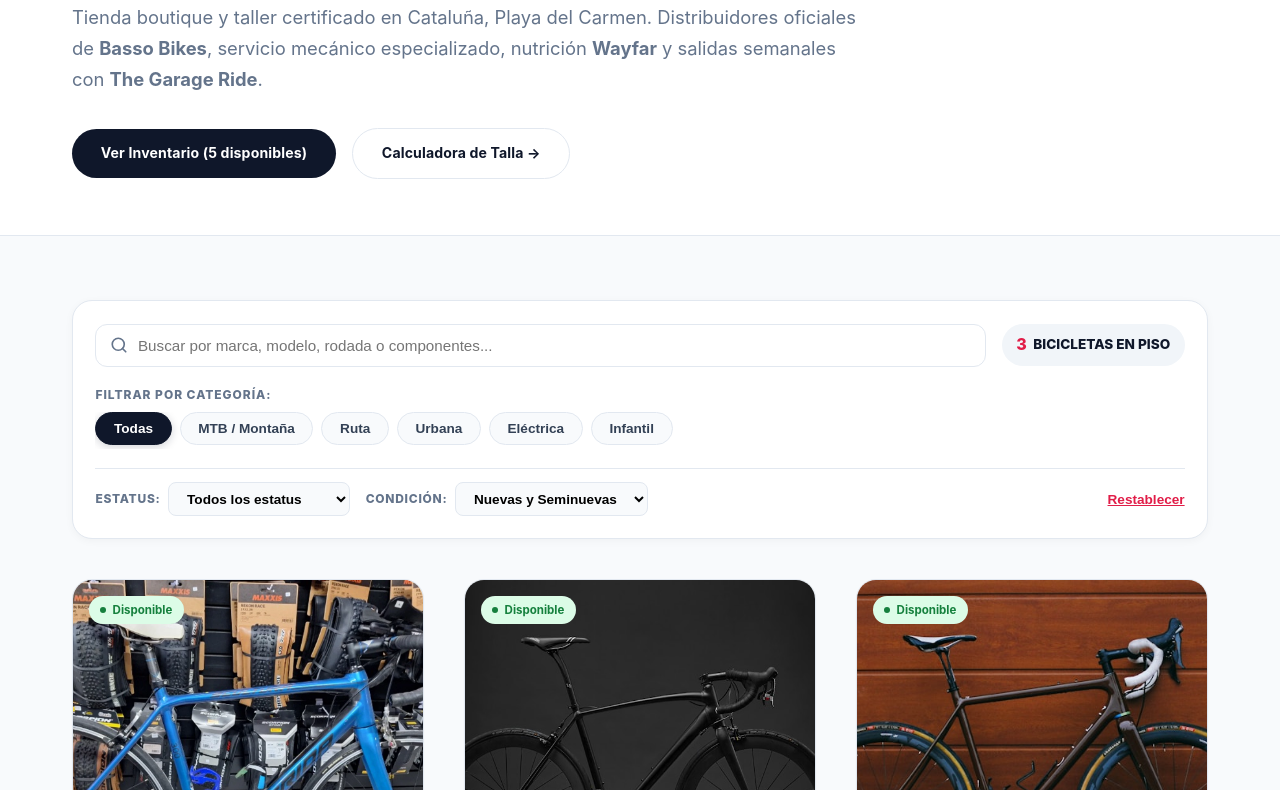
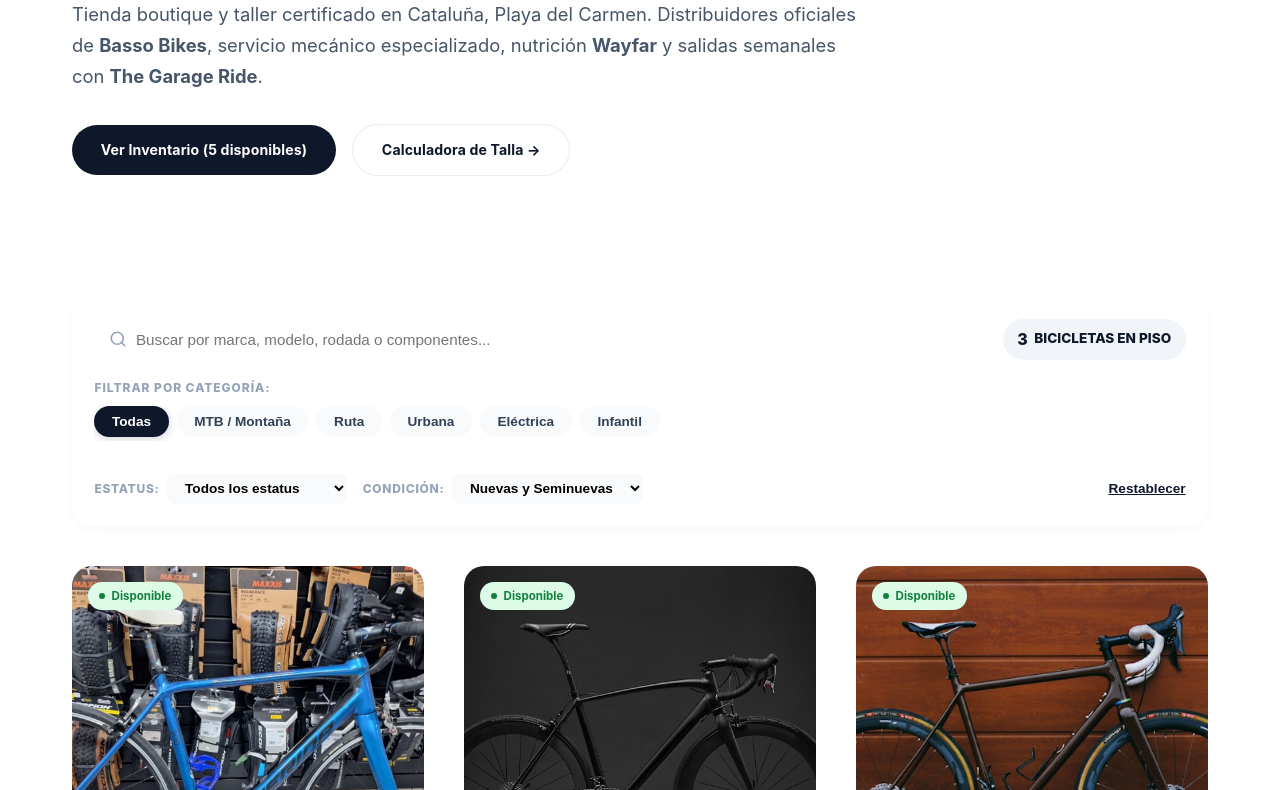
Before and after one commit to diegolecourtoispalencia14-a11y/the-garage, an Astro site: page / in a window 1280 px wide. Shown: the part 341-1131 px from the top of the page. Built offline with nearby package versions, Linux system fonts and the light colour scheme; Astro itself is replaced by a stand-in of ours.

Commit message:
Implementar Sistema de Diseño Oficial (DESIGN.md), tokens de animación y skill de agente en background

```diff
--- a/src/styles/global.css
+++ b/src/styles/global.css
@@ -1,34 +1,51 @@
 :root {
-  --primary: #E11D48;
-  --primary-hover: #BE123C;
-  --primary-glow: rgba(225, 29, 72, 0.12);
-  --secondary: #0F172A;
-  --secondary-surface: #1E293B;
-  --accent: #0284C7;
-  --bg: #FFFFFF;
-  --bg-subtle: #F8FAFC;
-  --card-bg: #FFFFFF;
-  --border: #E2E8F0;
-  --border-light: #F1F5F9;
-  --text-main: #0F172A;
-  --text-muted: #64748B;
-  --text-dim: #94A3B8;
+  /* Brand Tokens */
+  --brand-red: #E11D48;
+  --brand-red-hover: #BE123C;
+  --brand-red-glow: rgba(225, 29, 72, 0.16);
+
+  /* Surfaces & Backgrounds */
+  --surface-base: #FFFFFF;
+  --surface-subtle: #F8FAFC;
+  --surface-card: #FFFFFF;
+  --surface-dark: #0A0A0C;
+  --surface-dark-card: #141418;
+
+  /* Typography */
+  --text-primary: #0F172A;
+  --text-secondary: #475569;
+  --text-muted: #94A3B8;
+  --text-on-dark: #F8FAFC;
+
+  /* Borders */
+  --border-subtle: rgba(15, 23, 42, 0.08);
+  --border-hover: rgba(15, 23, 42, 0.18);
+  --border-dark: rgba(255, 255, 255, 0.1);
+
+  /* Conversion */
   --whatsapp: #25D366;
   --whatsapp-hover: #1EBE5D;
+  --whatsapp-glow: rgba(37, 211, 102, 0.22);
 
+  /* Fonts */
   --font-sans: -apple-system, BlinkMacSystemFont, "SF Pro Display", "SF Pro Text", "Helvetica Neue", Arial, sans-serif;
   --font-mono: ui-monospace, SFMono-Regular, "SF Mono", Menlo, monospace;
 
+  /* Radii */
   --radius-sm: 8px;
   --radius-md: 12px;
   --radius-lg: 20px;
   --radius-xl: 28px;
   --radius-full: 9999px;
 
-  --shadow-subtle: 0 1px 2px rgba(0, 0, 0, 0.03);
-  --shadow-sm: 0 2px 8px rgba(0, 0, 0, 0.04);
-  --shadow-md: 0 12px 32px -8px rgba(0, 0, 0, 0.06);
-  --shadow-lg: 0 20px 48px -12px rgba(0, 0, 0, 0.08);
+  /* Elevation Shadows */
+  --shadow-subtle: 0 1px 3px rgba(0, 0, 0, 0.02), 0 1px 2px rgba(0, 0, 0, 0.02);
+  --shadow-sm: 0 4px 12px -2px rgba(0, 0, 0, 0.04);
+  --shadow-md: 0 12px 32px -6px rgba(0, 0, 0, 0.06);
+  --shadow-xl: 0 24px 56px -12px rgba(0, 0, 0, 0.1);
+
+  /* Easing */
+  --ease-spring: cubic-bezier(0.16, 1, 0.3, 1);
 }
 
 * {
@@ -39,10 +56,14 @@
   -moz-osx-font-smoothing: grayscale;
 }
 
+html {
+  scroll-behavior: smooth;
+}
+
 body {
   font-family: var(--font-sans);
-  background-color: var(--bg);
-  color: var(--text-main);
+  background-color: var(--surface-base);
+  color: var(--text-primary);
   line-height: 1.6;
   overflow-x: hidden;
 }
@@ -53,12 +74,13 @@ body {
   padding: 0 2rem;
 }
 
-/* Typography Scale - Clean, Spacious, Editorial */
+/* Typography Hierarchy */
 .title-xl {
   font-size: clamp(2.25rem, 4.5vw, 3.5rem);
   font-weight: 800;
-  line-height: 1.12;
-  letter-spacing: -0.03em;
+  line-height: 1.1;
+  letter-spacing: -0.035em;
+  color: var(--text-primary);
 }
 
 .title-lg {
@@ -66,22 +88,24 @@ body {
   font-weight: 800;
   line-height: 1.2;
   letter-spacing: -0.02em;
+  color: var(--text-primary);
 }
 
 .title-md {
-  font-size: 1.25rem;
+  font-size: 1.2rem;
   font-weight: 700;
   line-height: 1.35;
   letter-spacing: -0.01em;
+  color: var(--text-primary);
 }
 
 .subtitle {
-  color: var(--text-muted);
+  color: var(--text-secondary);
   font-weight: 400;
   line-height: 1.7;
 }
 
-/* Buttons - Minimalist & Elegant */
+/* Buttons */
 .btn {
   display: inline-flex;
   align-items: center;
@@ -94,12 +118,12 @@ body {
   text-decoration: none;
   cursor: pointer;
   border: none;
-  transition: all 0.2s cubic-bezier(0.16, 1, 0.3, 1);
+  transition: all 0.2s var(--ease-spring);
   letter-spacing: 0.01em;
 }
 
 .btn-primary {
-  background-color: var(--secondary);
+  background-color: var(--text-primary);
   color: #FFFFFF;
 }
 .btn-primary:hover {
@@ -115,16 +139,16 @@ body {
 .btn-whatsapp:hover {
   background-color: var(--whatsapp-hover);
   transform: translateY(-2px);
-  box-shadow: 0 6px 20px rgba(37, 211, 102, 0.25);
+  box-shadow: 0 6px 20px var(--whatsapp-glow);
 }
 
 .btn-outline {
   background: #FFFFFF;
-  border: 1px solid var(--border);
-  color: var(--secondary);
+  border: 1px solid var(--border-subtle);
+  color: var(--text-primary);
 }
 .btn-outline:hover {
-  border-color: var(--secondary);
+  border-color: var(--text-primary);
   transform: translateY(-2px);
   box-shadow: var(--shadow-sm);
 }
@@ -138,13 +162,28 @@ body {
   border-radius: var(--radius-full);
   font-size: 0.72rem;
   font-weight: 700;
-  letter-spacing: 0.04em;
+  letter-spacing: 0.05em;
   text-transform: uppercase;
 }
 
-/* Grid Layouts - Spacious */
+/* Grids */
 .bici-grid {
   display: grid;
   grid-template-columns: repeat(auto-fill, minmax(340px, 1fr));
   gap: 2.5rem;
 }
+
+/* Glassmorphism */
+.glass-panel {
+  background: rgba(255, 255, 255, 0.9);
+  backdrop-filter: blur(16px);
+  -webkit-backdrop-filter: blur(16px);
+  border: 1px solid rgba(255, 255, 255, 0.6);
+}
+
+.glass-dark {
+  background: rgba(10, 10, 12, 0.85);
+  backdrop-filter: blur(16px);
+  -webkit-backdrop-filter: blur(16px);
+  border: 1px solid var(--border-dark);
+}
```
Also changed, not shown: DESIGN.md (added, +75 -0 lines), .gemini/skills/the-garage-design-system/SKILL.md (added).
